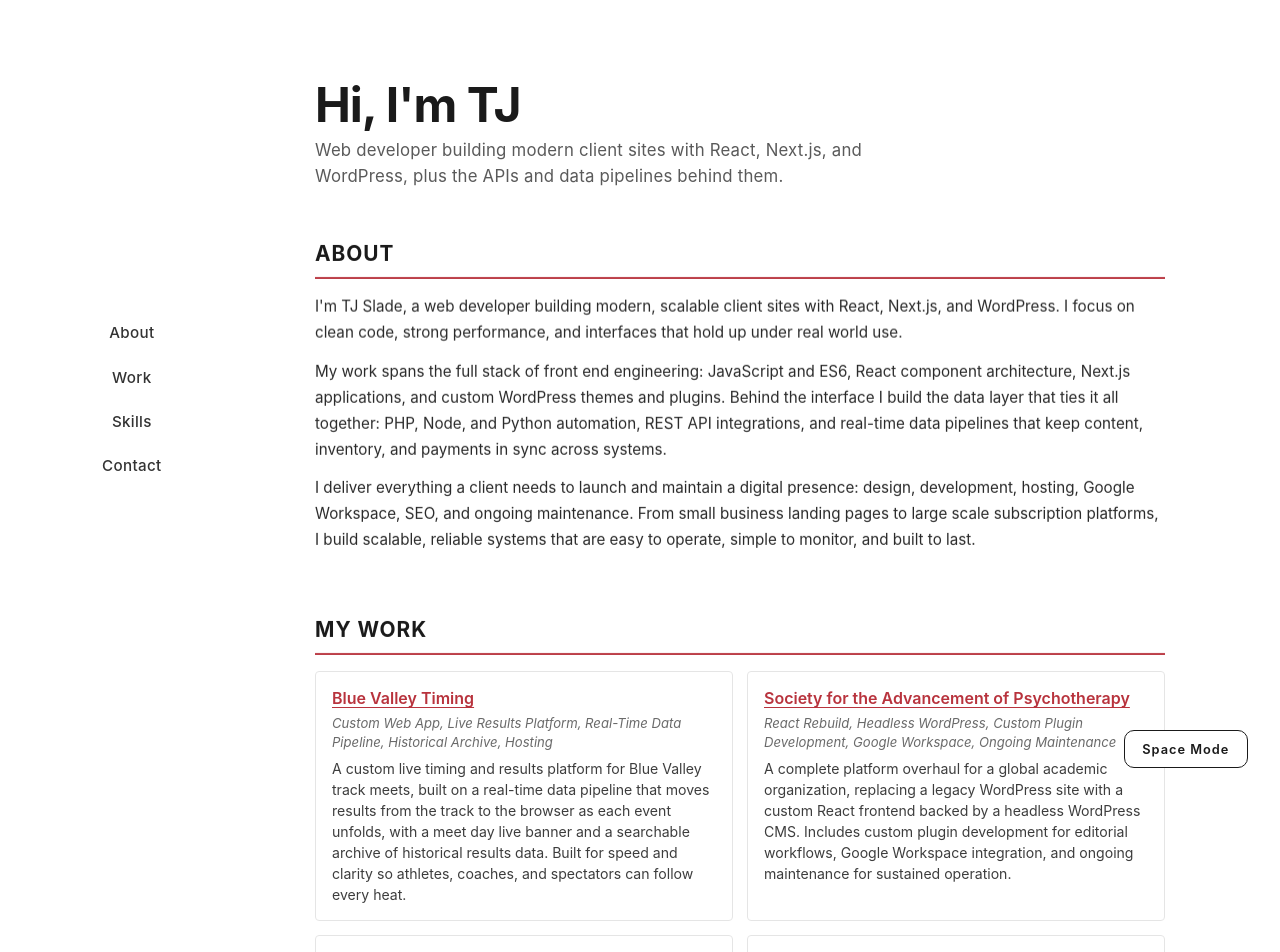
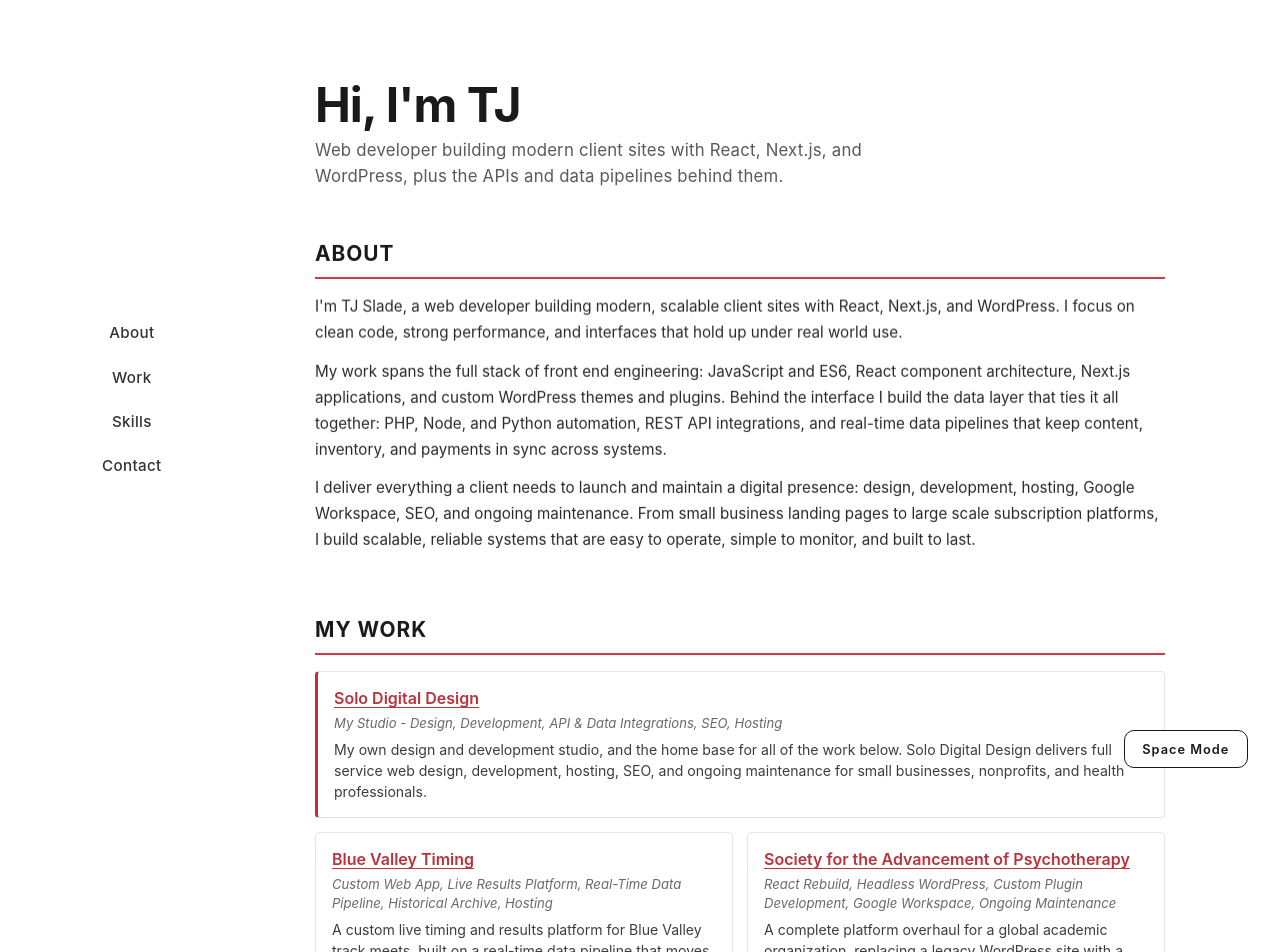
Before and after one commit to mrtjslade/tjslade, a React (Create React App) app: page / in a window 1280 px wide. Shown: the top 952 px of the page. Built offline with nearby package versions, Linux system fonts and the light colour scheme.

Commit message:
add featured Solo Digital Design studio card linking to solodigitaldesign.com

```diff
--- a/src/components/Work/Work.css
+++ b/src/components/Work/Work.css
@@ -40,6 +40,15 @@
   box-shadow: 0 0 20px rgba(255, 215, 0, 0.15),
     inset 0 0 15px rgba(255, 215, 0, 0.08);
   animation: flicker 4s infinite ease-in-out alternate;
+}
+
+/* Featured studio card: full-width, brighter glow */
+.work-card-featured {
+  grid-column: 1 / -1;
+  min-height: 0;
+  border-color: rgba(255, 215, 0, 0.6);
+  box-shadow: 0 0 30px rgba(255, 215, 0, 0.25),
+    inset 0 0 20px rgba(255, 215, 0, 0.12);
 }
 
 /* CRT soft flicker effect */
--- a/src/components/Work/Work.js
+++ b/src/components/Work/Work.js
@@ -32,7 +32,11 @@ function Work() {
 
           return (
             <Reveal key={index} delay={(index % 8) * 60}>
-              <div className="work-card">
+              <div
+                className={
+                  "work-card" + (project.featured ? " work-card-featured" : "")
+                }
+              >
               {isPro && hasLink ? (
                 <a
                   href={project.url}
--- a/src/components/Work/WorkData.js
+++ b/src/components/Work/WorkData.js
@@ -1,4 +1,15 @@
 export const projects = [
+  {
+    title: "Solo Digital Design",
+    featured: true,
+    services:
+      "My Studio - Design, Development, API & Data Integrations, SEO, Hosting",
+    description:
+      "My own design and development studio, and the home base for all of the work below. Solo Digital Design delivers full service web design, development, hosting, SEO, and ongoing maintenance for small businesses, nonprofits, and health professionals.",
+    spaceDescription:
+      "Command base for every mission below. Solo Digital Design delivers full service design, development, hosting, SEO, and ongoing support for small businesses, nonprofits, and health professionals across the sector.",
+    url: "https://solodigitaldesign.com",
+  },
   {
     title: "Blue Valley Timing",
     services:
--- a/src/styles/professional.css
+++ b/src/styles/professional.css
@@ -196,6 +196,11 @@
 [data-theme="professional"] .work-card:hover {
   box-shadow: 0 2px 8px rgba(0, 0, 0, 0.06);
   border-color: #d0d0d0;
+}
+
+[data-theme="professional"] .work-card-featured {
+  grid-column: 1 / -1;
+  border-left: 3px solid #b8333d;
 }
 
 [data-theme="professional"] .work-card::before {
```
